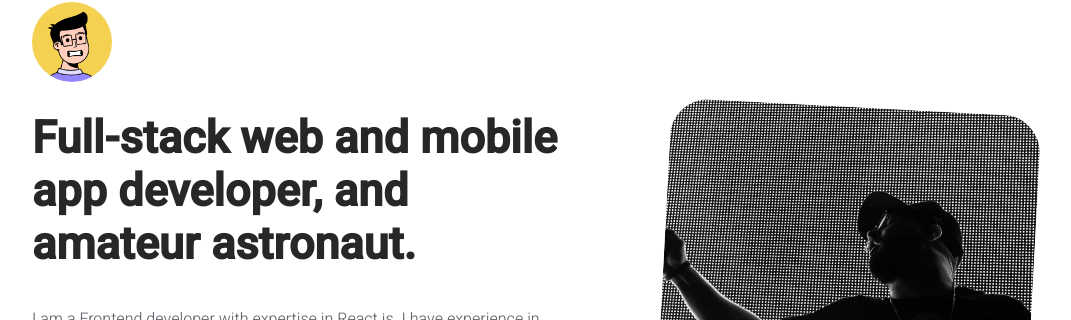
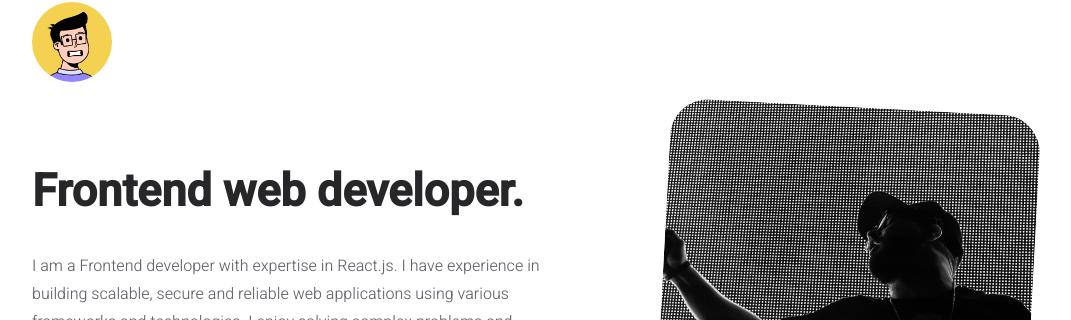
Before and after one commit to Sompal4549/reactfolio, a React (Create React App) app: page / in a window 1280 px wide. Shown: the part 128-448 px from the top of the page, without its empty margins (108-1179 px from the left). Built offline with nearby package versions, Linux system fonts and the light colour scheme; no server answers.

Commit message:
fix: other fixes

```diff
--- a/src/data/user.js
+++ b/src/data/user.js
@@ -16,7 +16,7 @@ const INFO = {
 	},
 
 	homepage: {
-		title: "Full-stack web and mobile app developer, and amateur astronaut.",
+		title: "Frontend web developer.",
 		description:
 			"I am a Frontend developer with expertise in React.js. I have experience in building scalable, secure and reliable web applications using various frameworks and technologies. I enjoy solving complex problems and learning new skills. I am passionate about creating high-quality code that follows best practices and industry standards. I am always looking for new challenges and opportunities to grow as a developer.",
 	},
```
